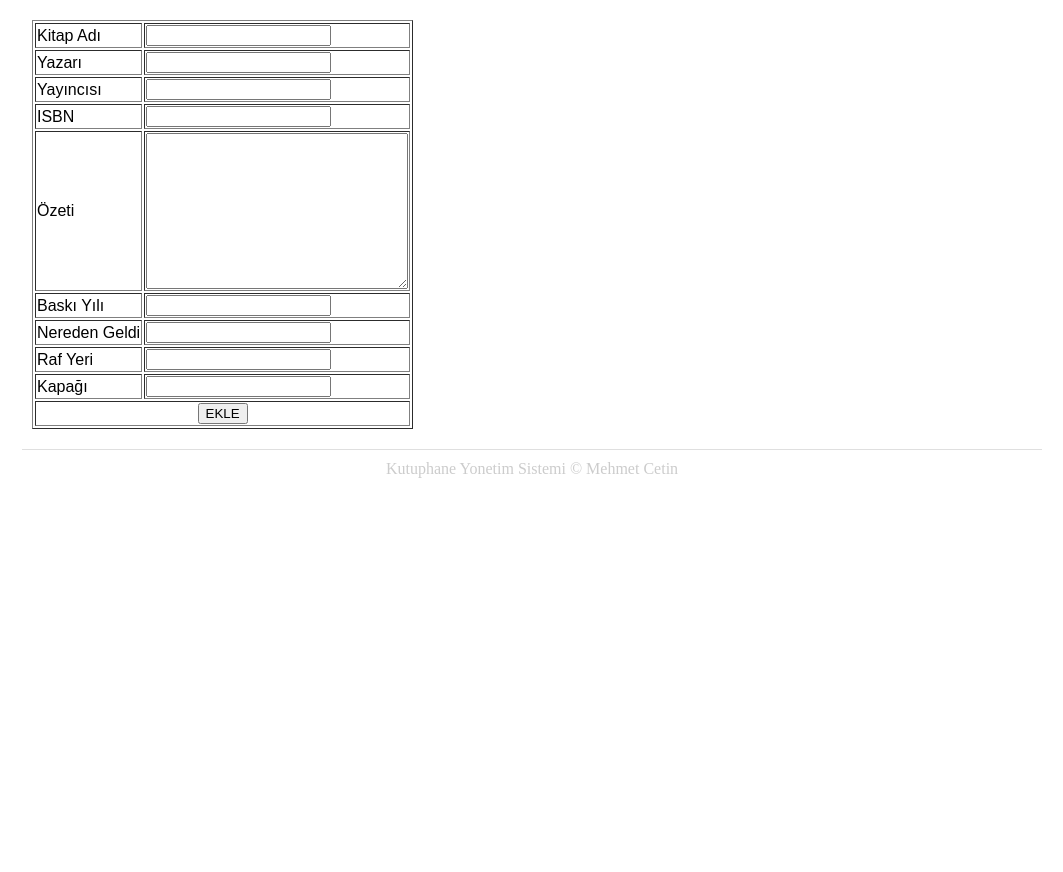
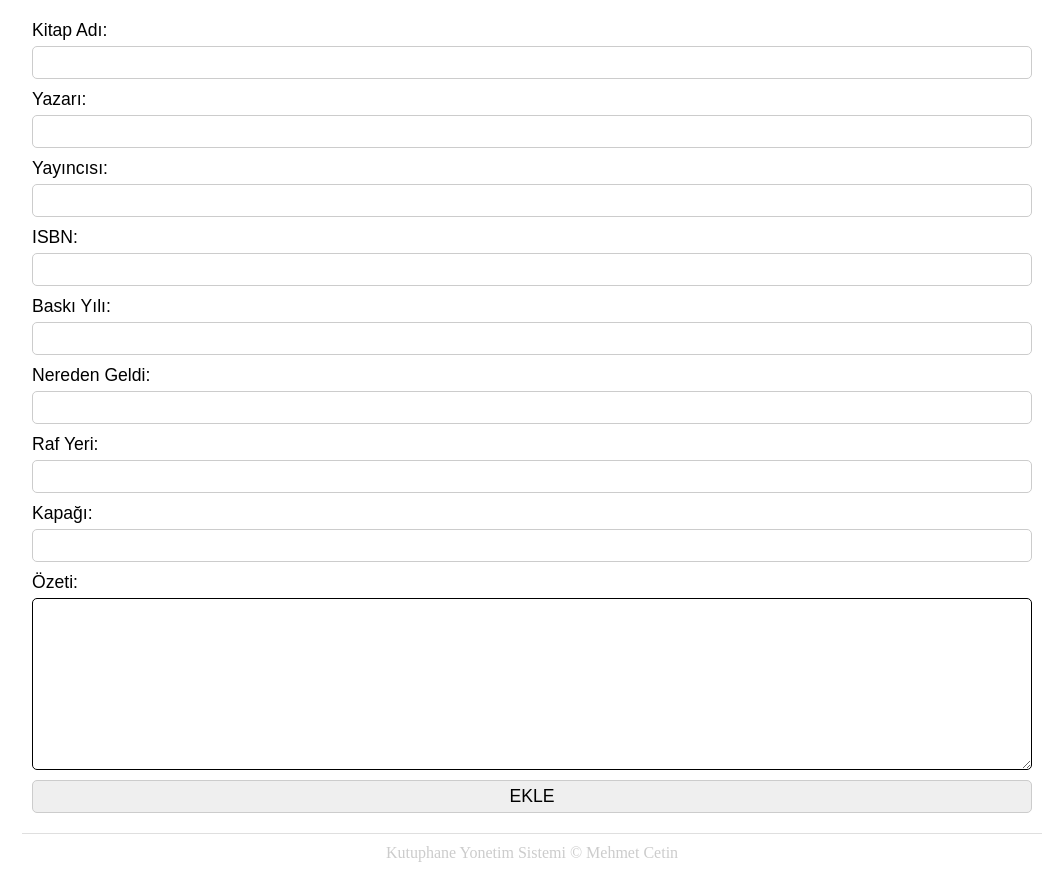
Before and after one commit to mehmetcetins/kutuphane, a PHP site: page /kitap in a window 1280 px wide. Shown: the part 92-964 px from the top of the page, without its empty margins (108-1171 px from the left). Before the commit the page ends 570 px from the top, so only its background shows below. Run offline with PHP 8.4, Linux system fonts and the light colour scheme.

Commit message:
ekleme sayfası tasarım

```diff
--- a/app/templates/book/view.php
+++ b/app/templates/book/view.php
@@ -1,44 +1,52 @@
 <form action="/kitap/ekle" method="post">
+            <div class="form-group">
+                <label>Kitap Adı:</label>
+                <input type="text" name="k_ad" required>
+            </div>
+            <div class="form-group">
+                <label>Yazarı:</label>
+                <input type="text" name="Yazar" required>
+            </div>
+            <div class="form-group">
+                <label>Yayıncısı:</label>
+                <input type="text" name="yayinci" required>
+            </div>
+            <div class="form-group">
+                <label>ISBN:</label>
+                <input type="text" name="isbn" required>
+            </div>
 
-    <table border='1'>
-        <tr>
-            <td>Kitap Adı </td><td><input type="text" name="k_ad"></td>
-        </tr>
-        <tr>
-            <td>Yazarı</td><td><input type="text" name="yazar"></td>
-        </tr>
-        <tr>
-            <td>Yayıncısı</td><td><input type="text" name="yayinci"></td>
-        </tr>
-        <tr>
-            <td>ISBN</td><td><input type="text" name="isbn"></td>
-        </tr>
-        <tr>
-            <td>Özeti</td><td><textarea name="ozet" cols="30" rows="10"></textarea></td>
-        </tr>
-        <tr>
-            <td>Baskı Yılı</td><td><input type="text" name="yili"></td>
-        </tr>
-        <tr>
-            <td>Nereden Geldi</td><td><input type="text" name="kaynak"></td>
-        </tr>
-        <tr>
-            <td>Raf Yeri</td><td><input type="text" name="konum"></td>
-        </tr>
-        <tr>
-            <td>Kapağı</td><td><input type="text" name="kapak"></td>
-        </tr>
-        <tr>
-            <td colspan="2"><center><input type="submit" value="EKLE"></center>
+            <div class="form-group">
+                <label>Baskı Yılı:</label>
+                <input type="text" name="yili" required>
+            </div>
+            <div class="form-group">
+                <label>Nereden Geldi:</label>
+                <input type="text" name="kaynak" required>
+            </div>
+            <div class="form-group">
+                <label>Raf Yeri:</label>
+                <input type="text" name="konum" required>
+            </div>
+            <div class="form-group">
+                <label>Kapağı:</label>
+                <input type="text" name="kapak" required>
+            </div>
+            <div class="form-group">
+                <label>Özeti:</label>
+                <textarea name="ozet"  cols="30" rows="10" required></textarea>
+            </div>
+            <div class="form-group">
+                <label></label>
+                <input type="submit" value="EKLE">
+            </div>
+
                 <?php
                 if(isset($kitap))
                     echo "<font color='red'>$kitap</font>";
 
                 ?>
-            </td>
 
-        </tr>
-    </table>
 
 
 </form>
--- a/style/style.css
+++ b/style/style.css
@@ -88,14 +88,14 @@ form {
     display: block;
     font-size: 1.1em;
     margin-bottom: 5px; }
-  form .form-group input:not([type=radio]):not([type=checkbox]) {
+  form .form-group input:not([type=radio]):not([type=checkbox]),textarea {
     width: 100%;
     border-radius: 5px;
     border: 1px solid #ccc;
     transition: 1s all;
     padding: 5px;
     font-size: 1.1em; }
-    form .form-group input:not([type=radio]):not([type=checkbox]):active {
+    form .form-group input:not([type=radio]):not([type=checkbox]):active,textarea {
       outline: none;
       border-color: black; }
   .arbutton{
```
Also changed, not shown: app/templates/borrow/view.php (+5 -6 lines).
